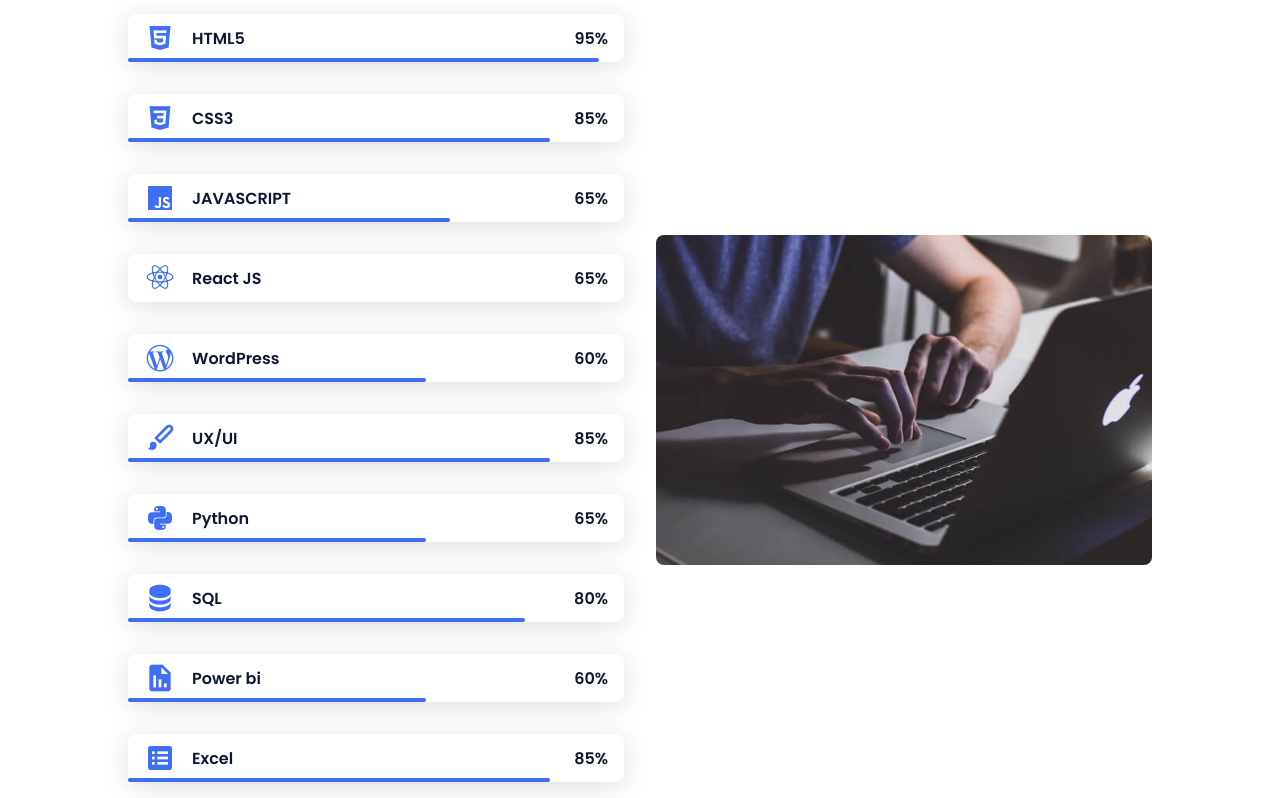
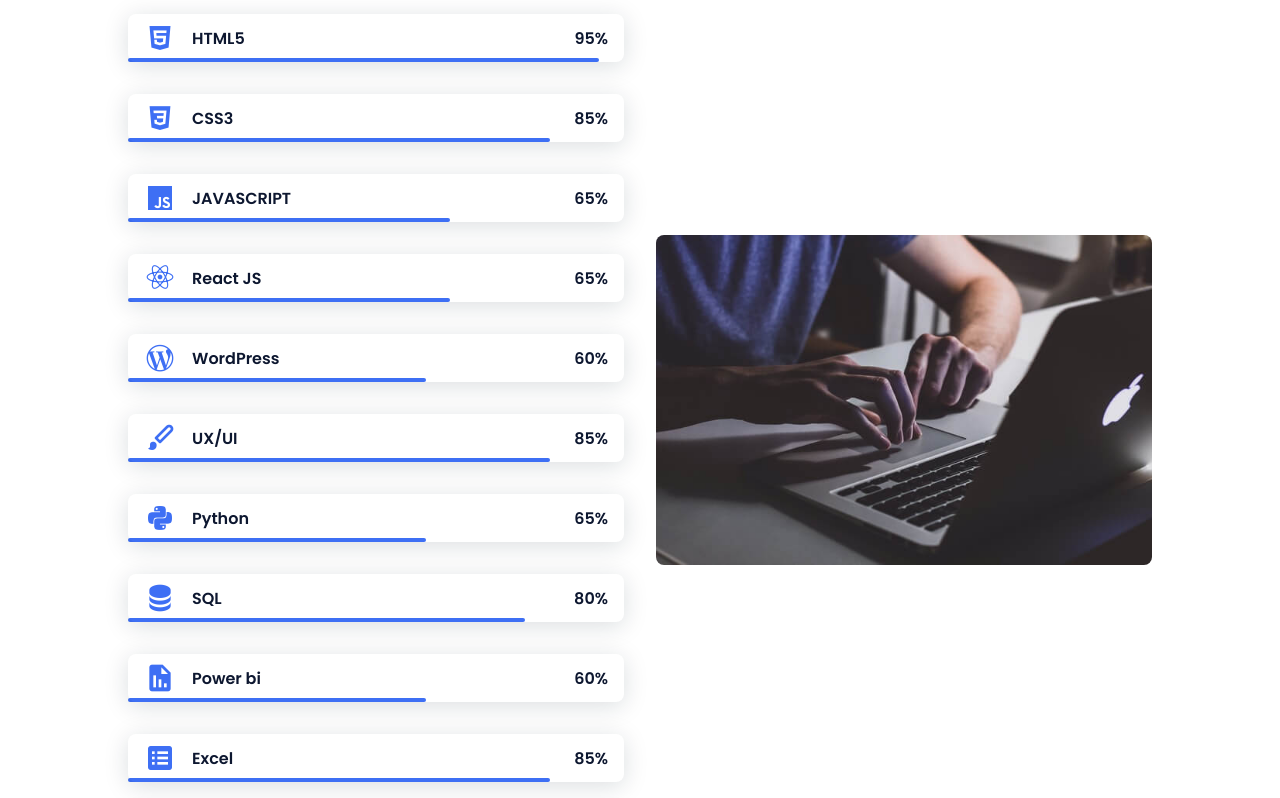
Before and after one commit to Julik0902/juli_portfolio, a plain HTML site: page index.html in a window 1280 px wide. Shown: the part 1518-2316 px from the top of the page. Drawn offline with nearby package versions, Linux system fonts and the light colour scheme.

Commit message:
Update styles.css

```diff
--- a/assets/css/styles.css
+++ b/assets/css/styles.css
@@ -311,6 +311,9 @@ img {
 .skills__css {
   width: 85%;
 }
+.skills__reactjs{
+  width:65%;
+}
 .skills__js {
   width: 65%;
 }
```
